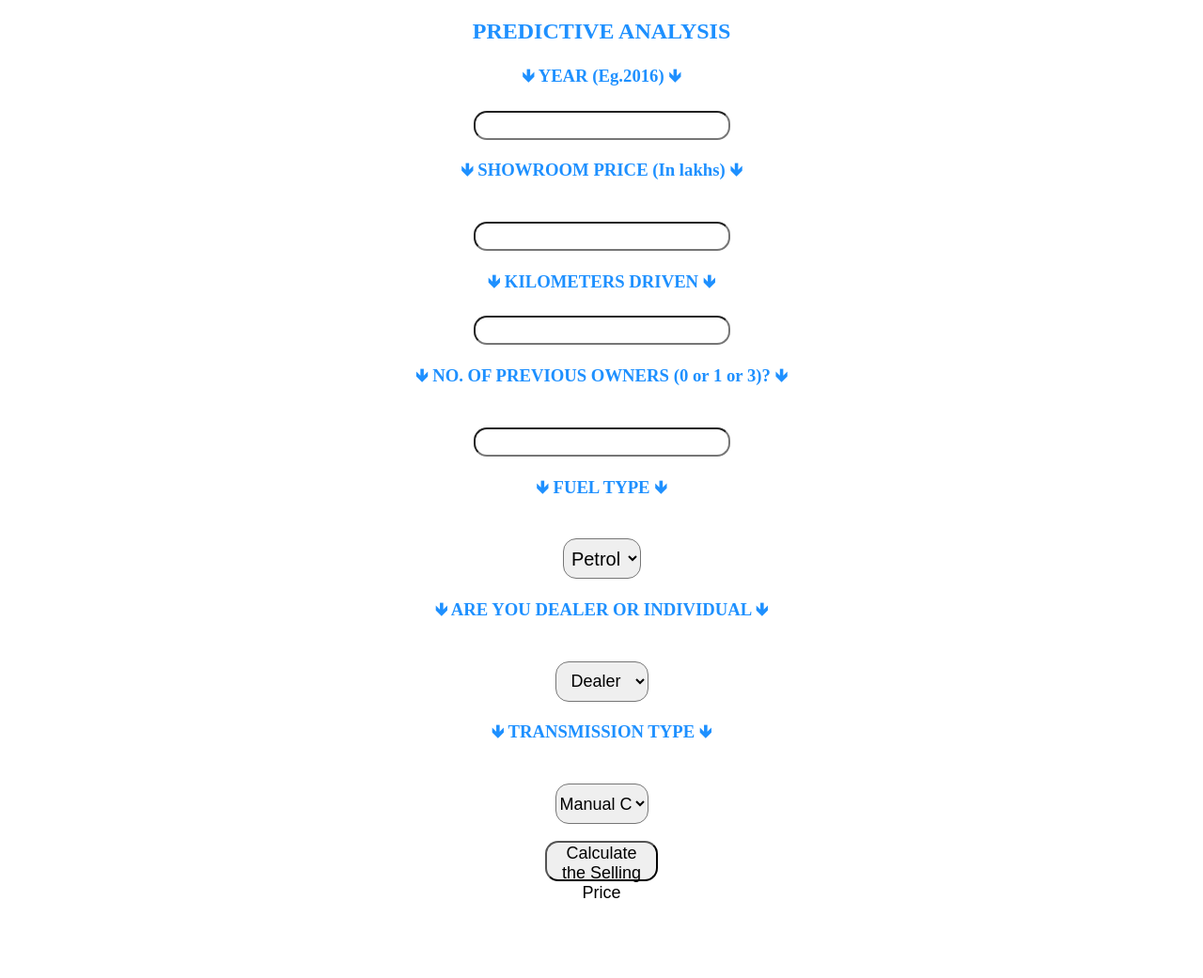
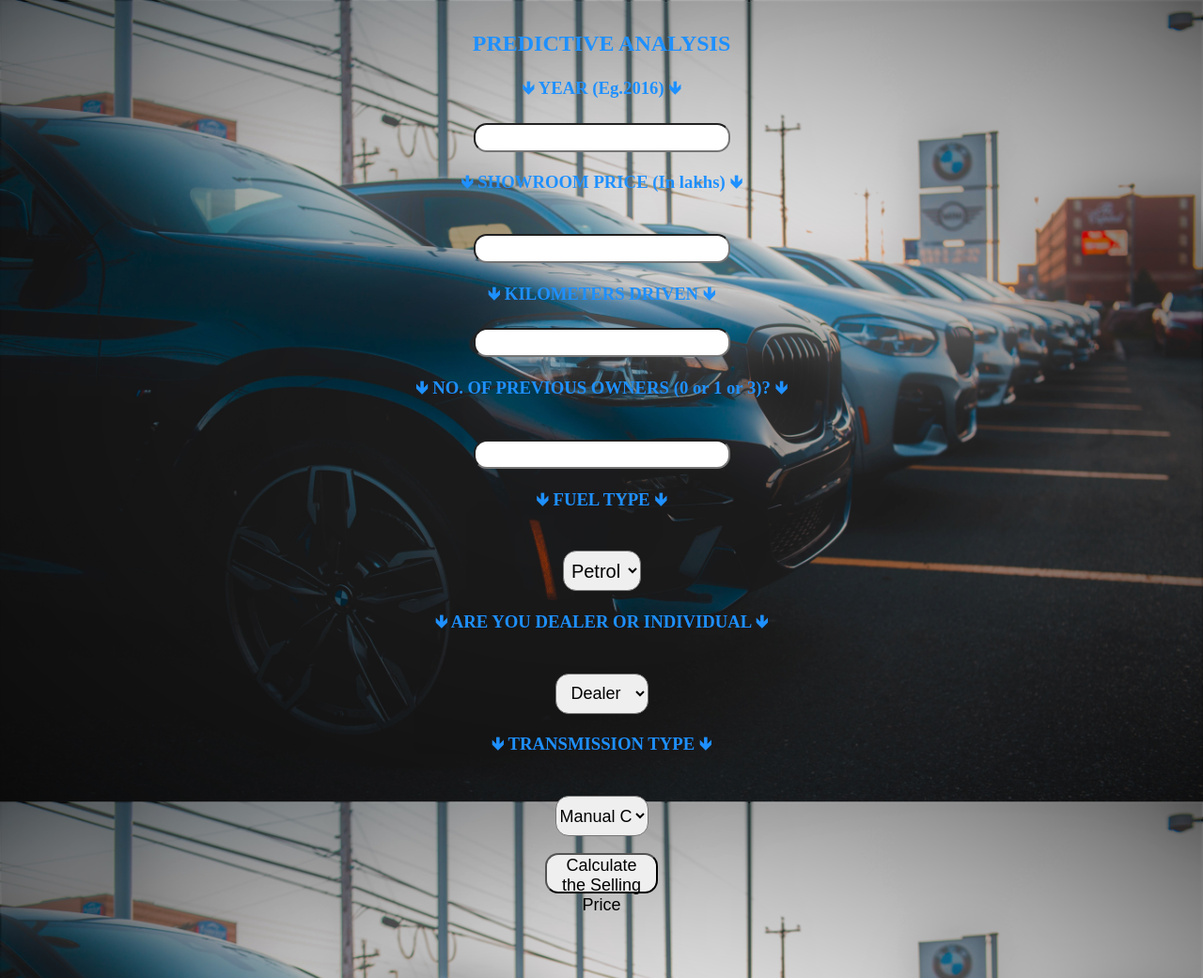
Before and after one commit to Hrishikeshhelge/RESALE-CAR-PRICE-PREDICTION, a Flask app: page / in a window 1280 px wide. Shown: the whole page at 94% size. Before the commit the page ends 956 px from the top, so only its background shows below. Run offline with Flask 2, Linux system fonts and the light colour scheme; parts of the project's set-up code (start-up, migrations or seed data) failed here and were passed over.

Commit message:
Update index.html

```diff
--- a/templates/index.html
+++ b/templates/index.html
@@ -50,9 +50,12 @@
     <style>
 
         body {
-            background-color: white;
+            background-image: url('IMG%20(4).jpg');
+            background-repeat: no-repeat;
+            background-attachment: fixed;
+            background-size: cover;
             text-align: center;
-            padding: 0px;
+            padding: 5px;
         }
 
         #research {
```
